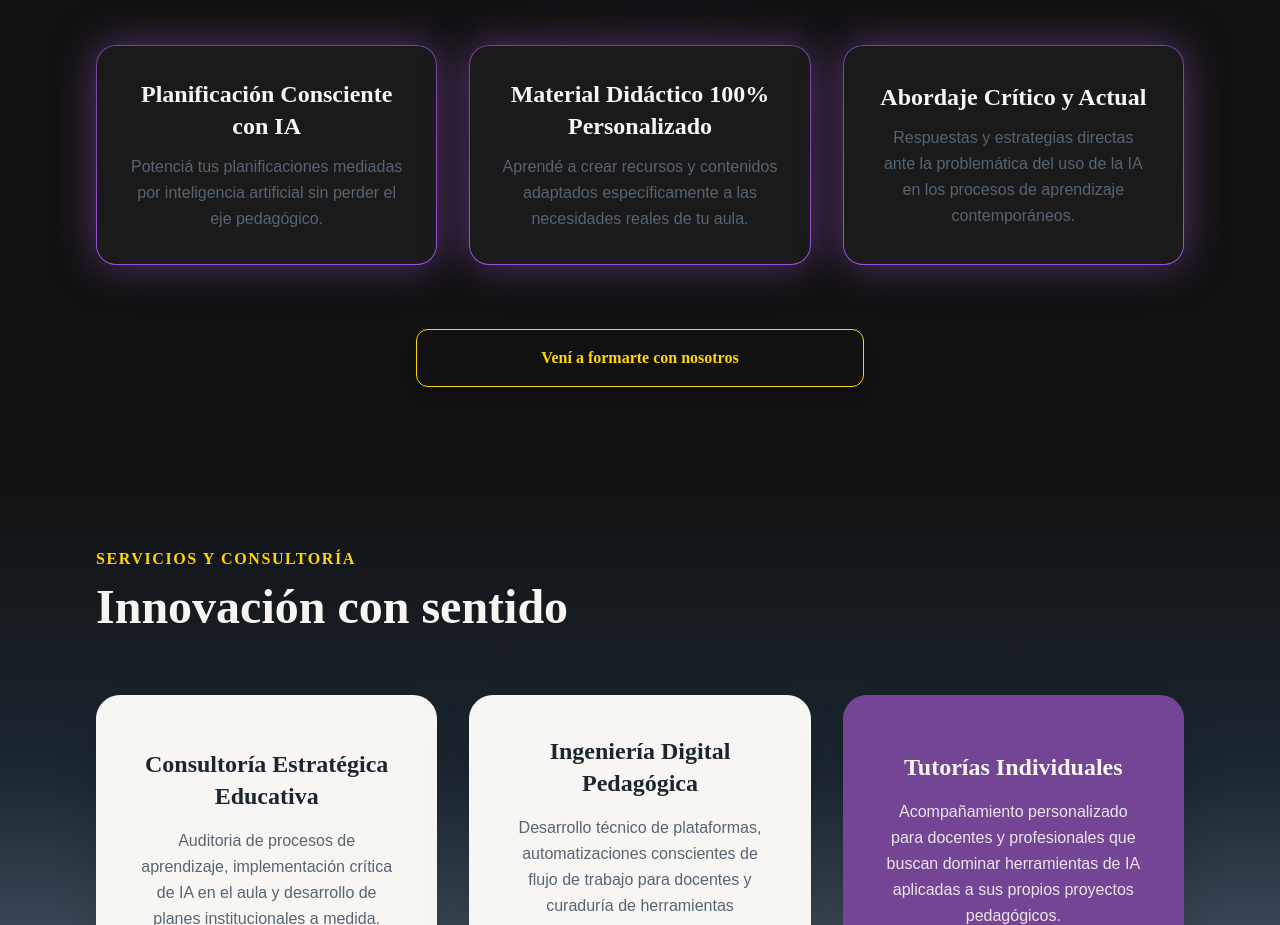
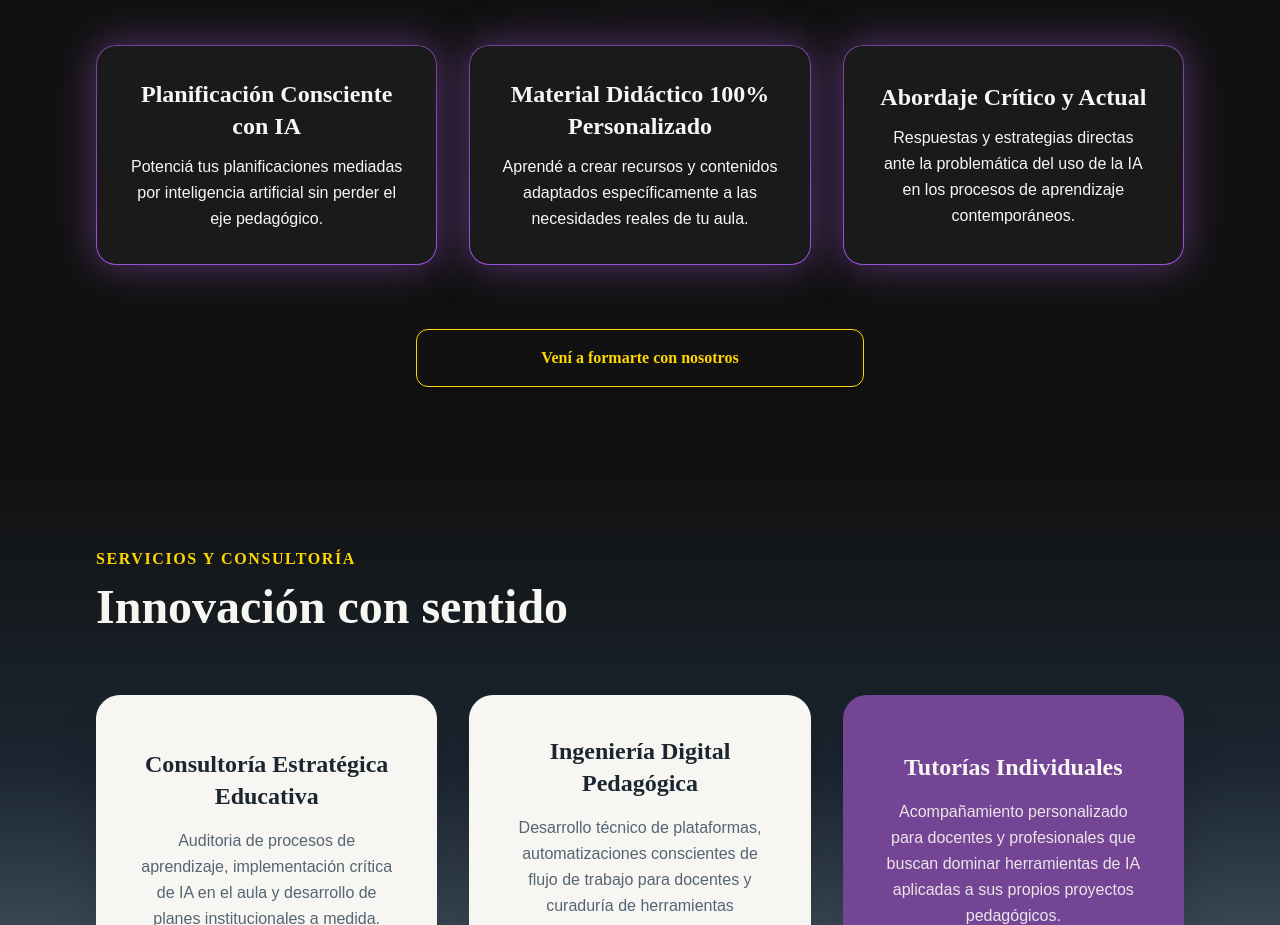
Before and after one commit to MarcosLabra/Pigmalion-Web-v1, a website built with Vite: page index.html in a window 1280 px wide. Shown: the part 1064-1989 px from the top of the page. Built offline with nearby package versions, Linux system fonts and the light colour scheme.

Commit message:
cambio color letras cards filosfia

```diff
--- a/index.html
+++ b/index.html
@@ -509,7 +509,7 @@
                 Planificación Consciente con IA
               </h3>
               <p
-                class="font-body text-text-secondary text-sm sm:text-base leading-relaxed"
+                class="font-body text-text-light text-sm sm:text-base leading-relaxed"
               >
                 Potenciá tus planificaciones mediadas por inteligencia
                 artificial sin perder el eje pedagógico.
@@ -530,7 +530,7 @@
                 Material Didáctico 100% Personalizado
               </h3>
               <p
-                class="font-body text-text-secondary text-sm sm:text-base leading-relaxed"
+                class="font-body text-text-light text-sm sm:text-base leading-relaxed"
               >
                 Aprendé a crear recursos y contenidos adaptados específicamente
                 a las necesidades reales de tu aula.
@@ -551,7 +551,7 @@
                 Abordaje Crítico y Actual
               </h3>
               <p
-                class="font-body text-text-secondary text-sm sm:text-base leading-relaxed"
+                class="font-body text-text-light text-sm sm:text-base leading-relaxed"
               >
                 Respuestas y estrategias directas ante la problemática del uso
                 de la IA en los procesos de aprendizaje contemporáneos.
```
